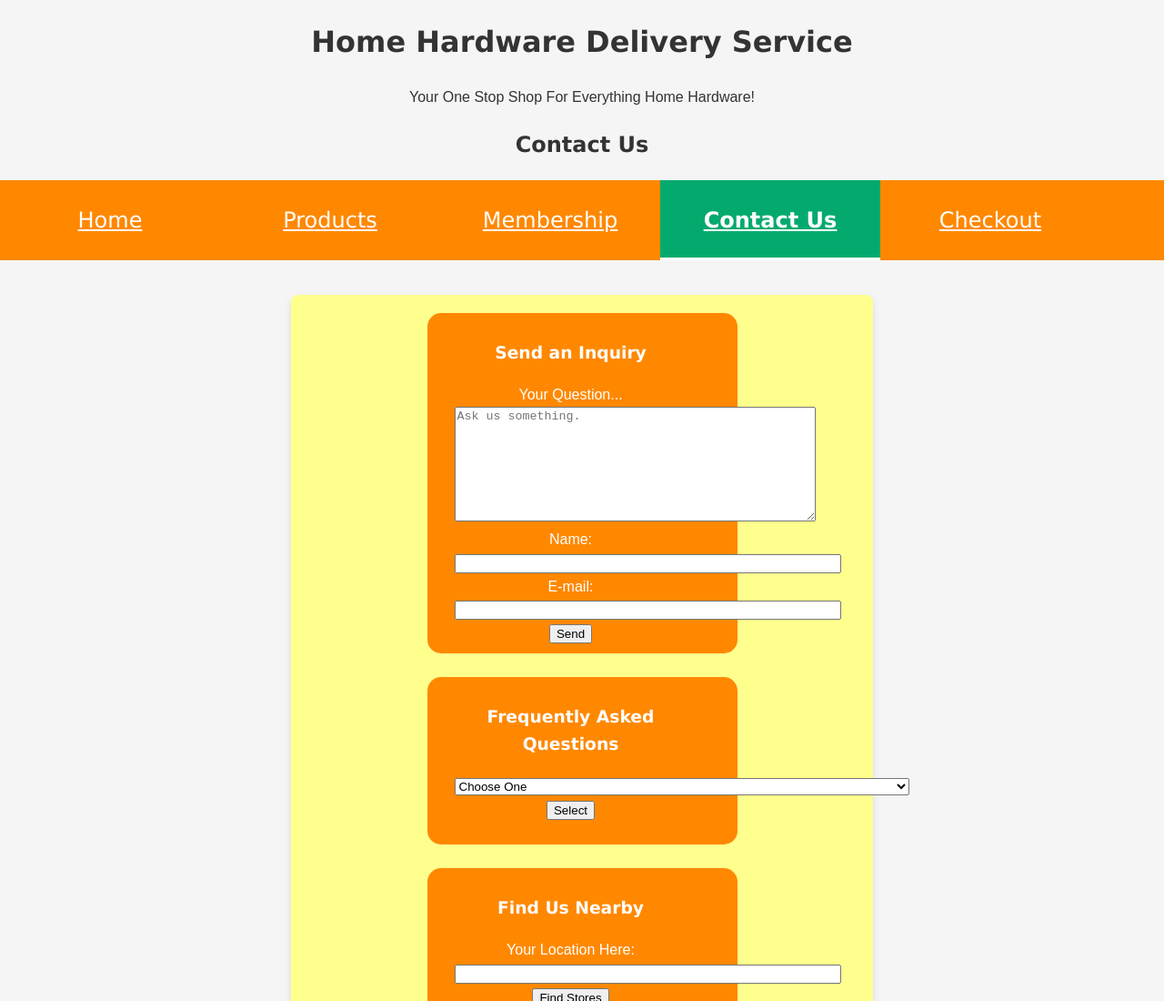
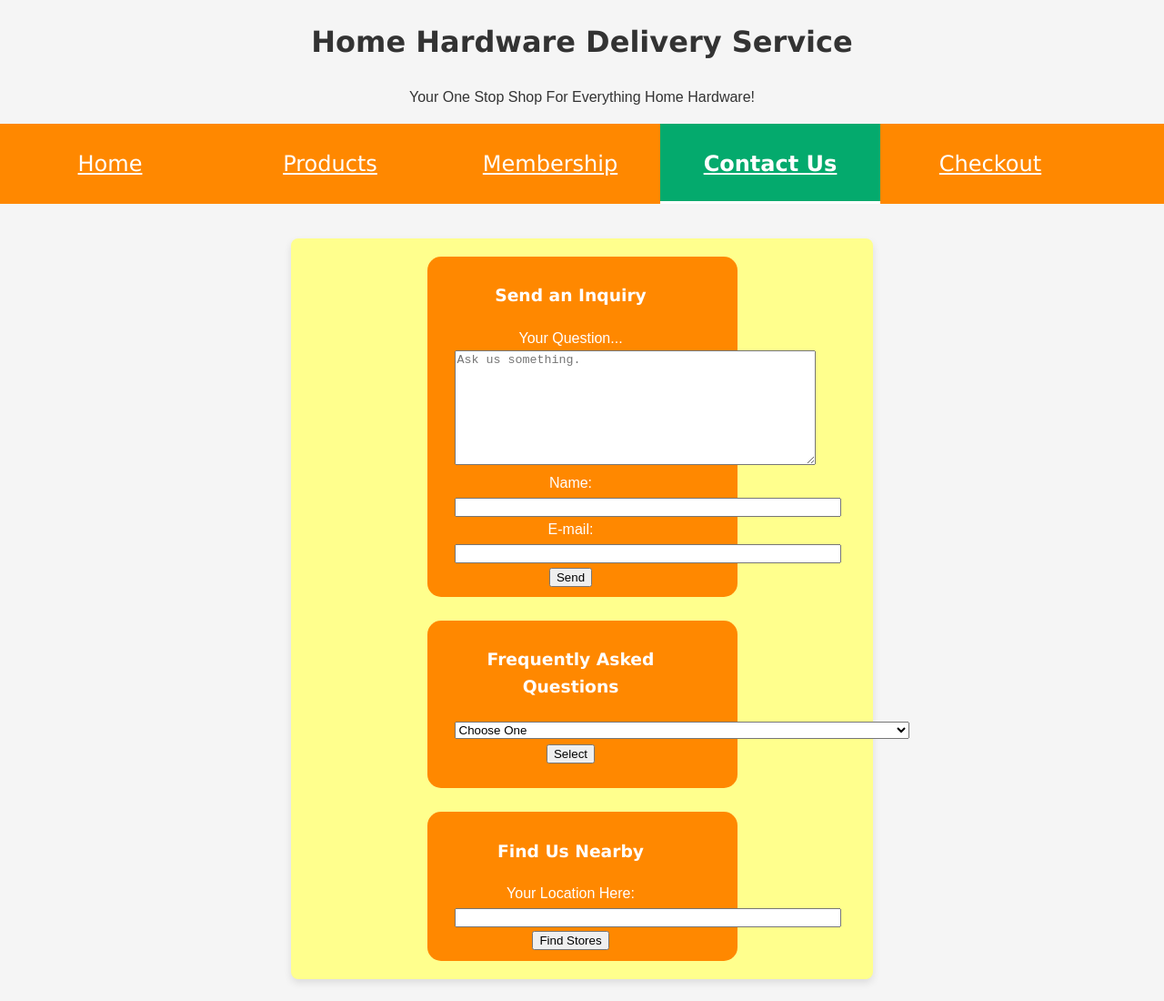
Before and after one commit to CodeFox2/HomeHardware, a plain HTML site: page contact.html in a window 1280 px wide. Shown: the top 1100 px of the page at 91% size. Drawn offline with Linux system fonts and the light colour scheme.

Commit message:
Update contact.html

```diff
--- a/contact.html
+++ b/contact.html
@@ -8,7 +8,6 @@
 <body>
     <h1>Home Hardware Delivery Service</h1>
     <p>Your One Stop Shop For Everything Home Hardware!</p>
-    <h2>Contact Us</h2>
     <div class="topnav">
         <nav>
             <a href="homepage.html">Home</a>
```
